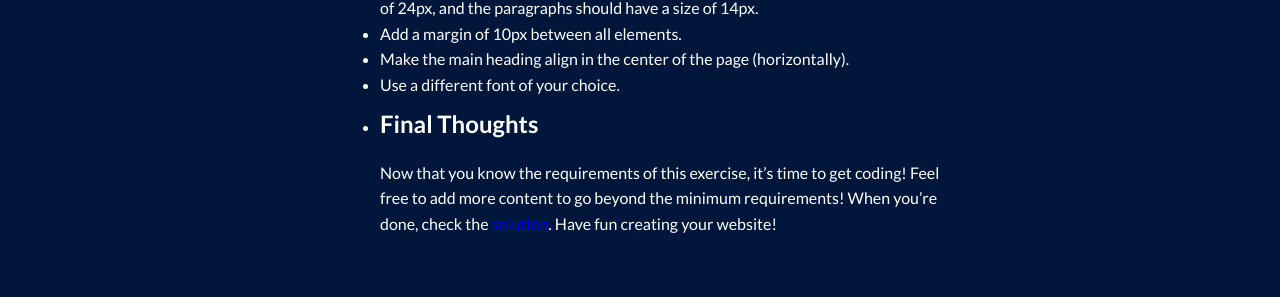
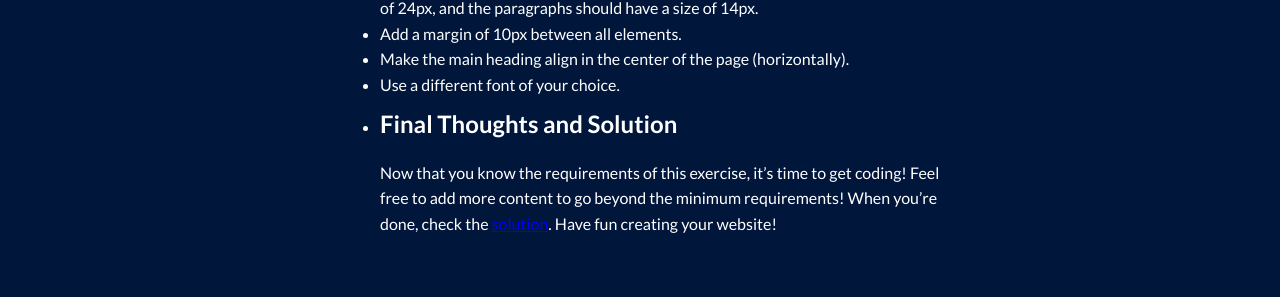
Before and after one commit to MicroChip818/microchip818.github.io, a Jekyll site: the page built from _posts/2025-12-29-create-a-simple-github-website.md, in a window 1280 px wide. Shown: the part 1283-1580 px from the top of the page. Built offline with Jekyll 4.4.1, drawn with Linux system fonts in a browser that asks for light colours; comment, search, counter and statistics services are not loaded.

Commit message:
Update 2025-12-29-create-a-simple-github-website.md

```diff
--- a/_posts/2025-12-29-create-a-simple-github-website.md
+++ b/_posts/2025-12-29-create-a-simple-github-website.md
@@ -29,5 +29,5 @@ In this exercise, you will create a website with a new GitHub project repository
 - Make the main heading align in the center of the page (horizontally).
 - Use a different font of your choice.
 -
-### Final Thoughts
+### Final Thoughts and Solution
 Now that you know the requirements of this exercise, it's time to get coding! Feel free to add more content to go beyond the minimum requirements! When you're done, check the <a href="https://github.com/MicroChip818/2025-12-29-website-solution" target="_blank">solution</a>. Have fun creating your website!
```
